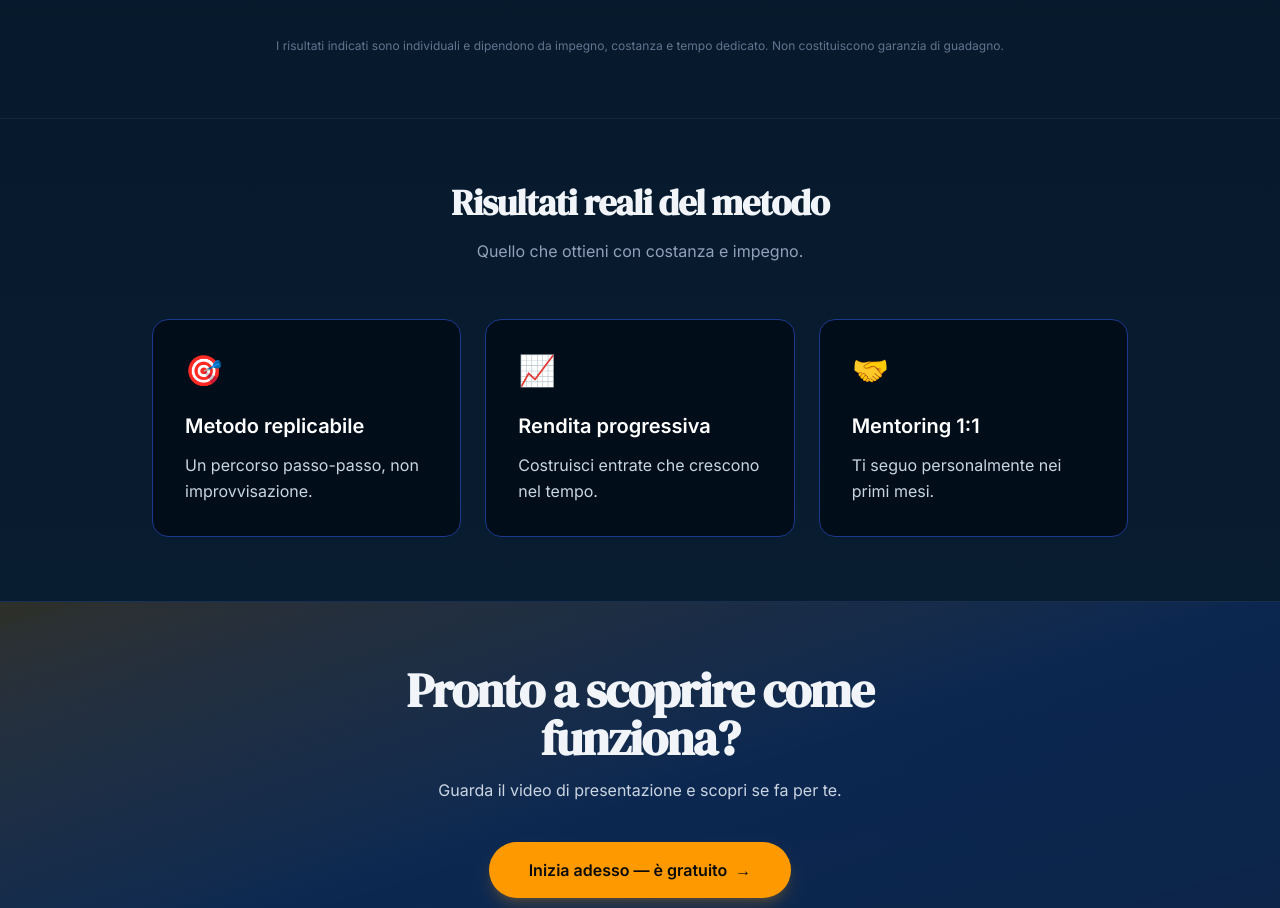
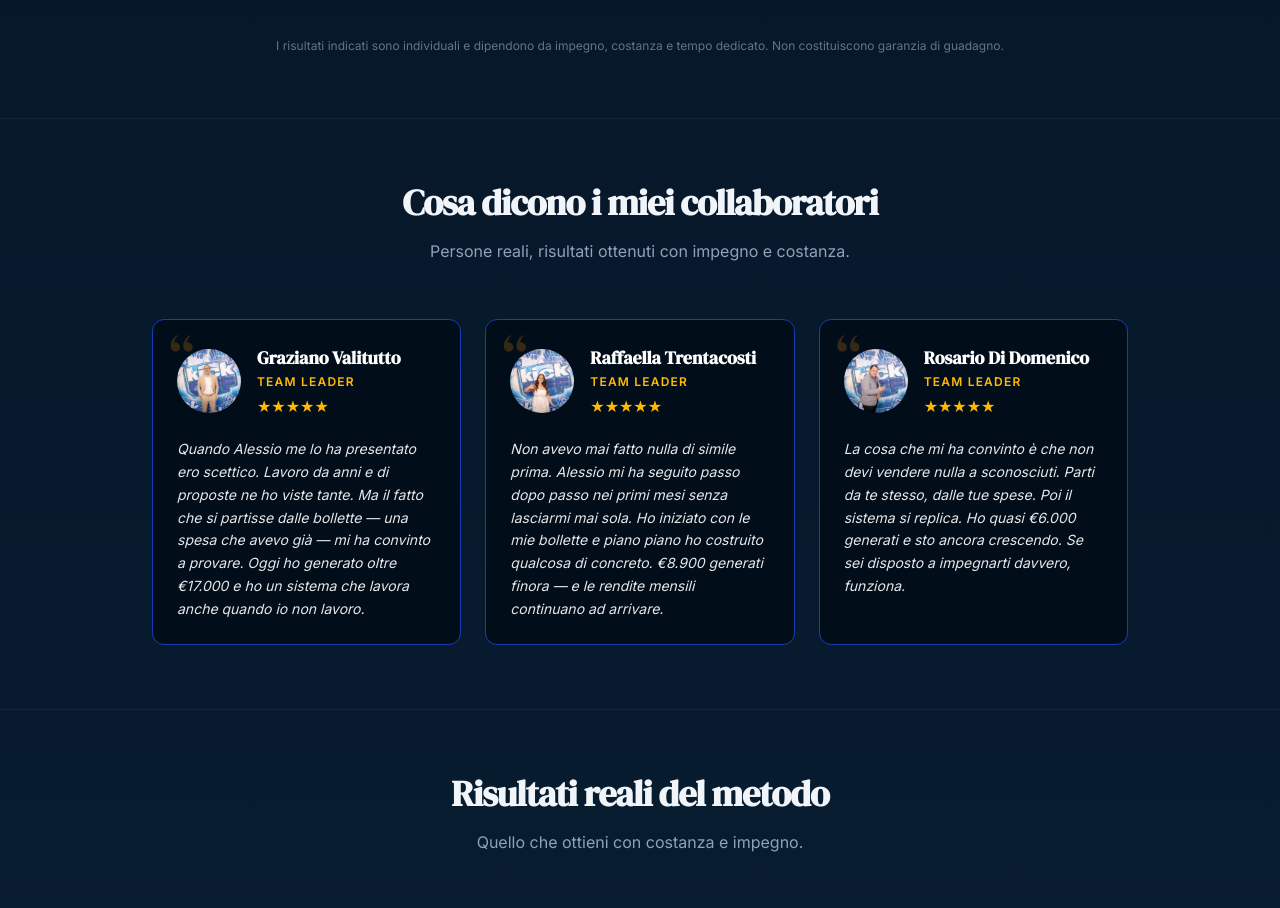
Before and after one commit to alessiofrediani0-spec/sito-alessio, a Next.js app: page / in a window 1280 px wide. Shown: the part 2926-3834 px from the top of the page. Built offline with nearby package versions, Linux system fonts and the light colour scheme.

Commit message:
aggiungi sezione testimonianze

```diff
--- a/app/page.tsx
+++ b/app/page.tsx
@@ -139,6 +139,27 @@ const teamResults = [
     name: "Rosario Di Domenico",
     role: "Team Leader",
     earnings: "€5.999 generati",
+  },
+];
+
+const testimonials = [
+  {
+    src: "/team/graziano.jpg",
+    name: "Graziano Valitutto",
+    role: "Team Leader",
+    text: "Quando Alessio me lo ha presentato ero scettico. Lavoro da anni e di proposte ne ho viste tante. Ma il fatto che si partisse dalle bollette — una spesa che avevo già — mi ha convinto a provare. Oggi ho generato oltre €17.000 e ho un sistema che lavora anche quando io non lavoro.",
+  },
+  {
+    src: "/team/raffaella.jpg",
+    name: "Raffaella Trentacosti",
+    role: "Team Leader",
+    text: "Non avevo mai fatto nulla di simile prima. Alessio mi ha seguito passo dopo passo nei primi mesi senza lasciarmi mai sola. Ho iniziato con le mie bollette e piano piano ho costruito qualcosa di concreto. €8.900 generati finora — e le rendite mensili continuano ad arrivare.",
+  },
+  {
+    src: "/team/rosario.jpg",
+    name: "Rosario Di Domenico",
+    role: "Team Leader",
+    text: "La cosa che mi ha convinto è che non devi vendere nulla a sconosciuti. Parti da te stesso, dalle tue spese. Poi il sistema si replica. Ho quasi €6.000 generati e sto ancora crescendo. Se sei disposto a impegnarti davvero, funziona.",
   },
 ];
 
@@ -376,6 +397,56 @@ export default function Home() {
         </div>
       </section>
 
+      {/* TESTIMONIANZE */}
+      <section className="border-t border-white/5">
+        <div className="mx-auto max-w-5xl px-6 py-12 md:py-16">
+          <h2 className="text-center font-serif text-3xl font-bold tracking-tight sm:text-4xl">
+            Cosa dicono i miei collaboratori
+          </h2>
+          <p className="mx-auto mt-4 max-w-xl text-center text-slate-400">
+            Persone reali, risultati ottenuti con impegno e costanza.
+          </p>
+          <div className="mt-14 grid gap-6 md:grid-cols-3">
+            {testimonials.map((t) => (
+              <div
+                key={t.name}
+                className="relative rounded-xl border border-blue-800 bg-[#020d1a] p-6"
+              >
+                <span
+                  aria-hidden
+                  className="pointer-events-none absolute left-4 top-2 font-serif text-6xl leading-none text-amber-500/20"
+                >
+                  &ldquo;
+                </span>
+                <div className="relative flex items-center gap-4">
+                  <Image
+                    src={t.src}
+                    alt={t.name}
+                    width={64}
+                    height={64}
+                    className="h-16 w-16 rounded-full object-cover object-top"
+                  />
+                  <div>
+                    <h3 className="font-serif text-lg font-bold text-white">
+                      {t.name}
+                    </h3>
+                    <p className="mt-0.5 text-xs font-semibold uppercase tracking-widest text-amber-400">
+                      {t.role}
+                    </p>
+                    <p className="mt-1 text-amber-400" aria-hidden>
+                      ★★★★★
+                    </p>
+                  </div>
+                </div>
+                <p className="relative mt-5 text-sm italic leading-relaxed text-white/90">
+                  {t.text}
+                </p>
+              </div>
+            ))}
+          </div>
+        </div>
+      </section>
+
       {/* RISULTATI REALI DEL METODO */}
       <section className="border-t border-white/5">
         <div className="mx-auto max-w-5xl px-6 py-12 md:py-16">
```
Also changed, not shown: .claude/settings.local.json.
